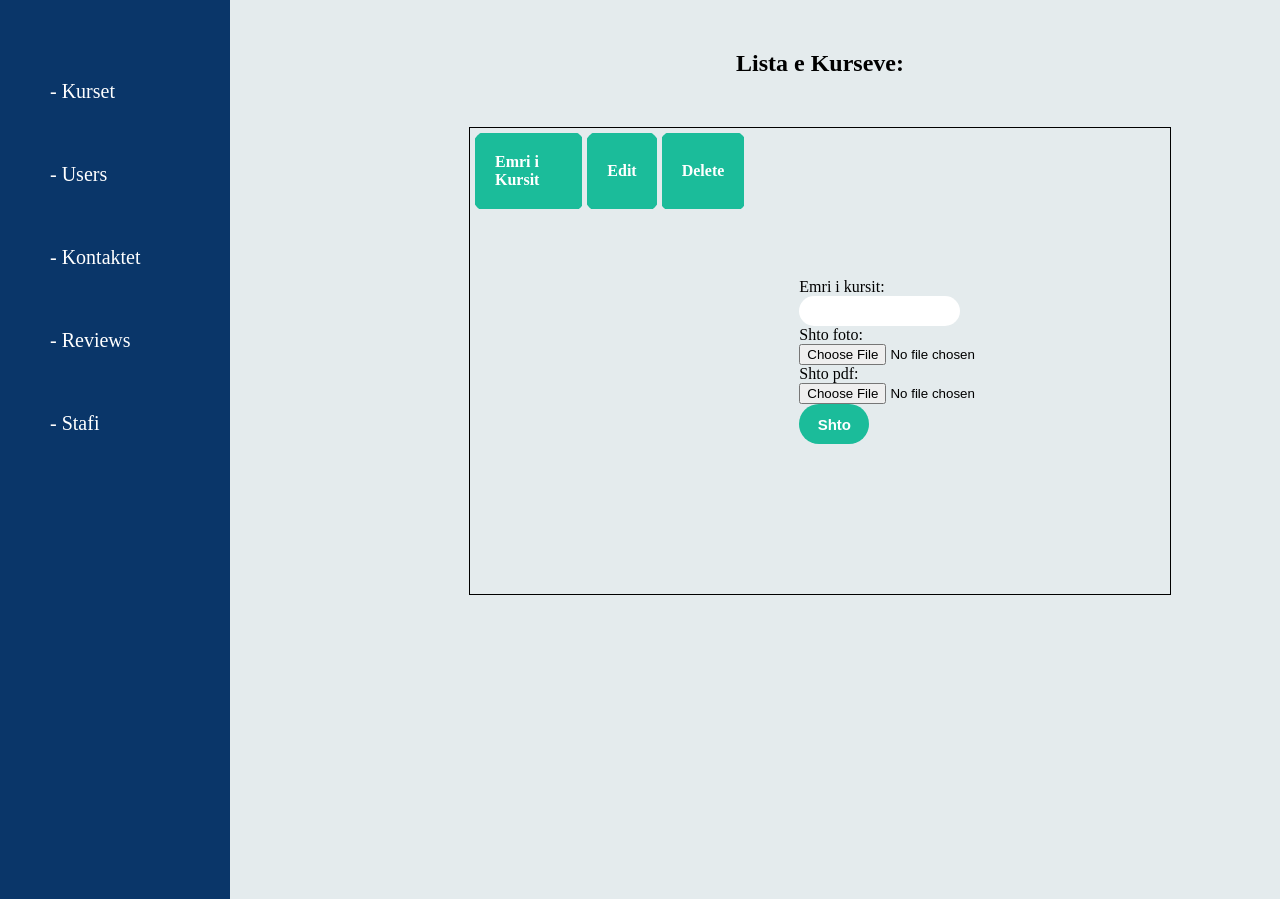
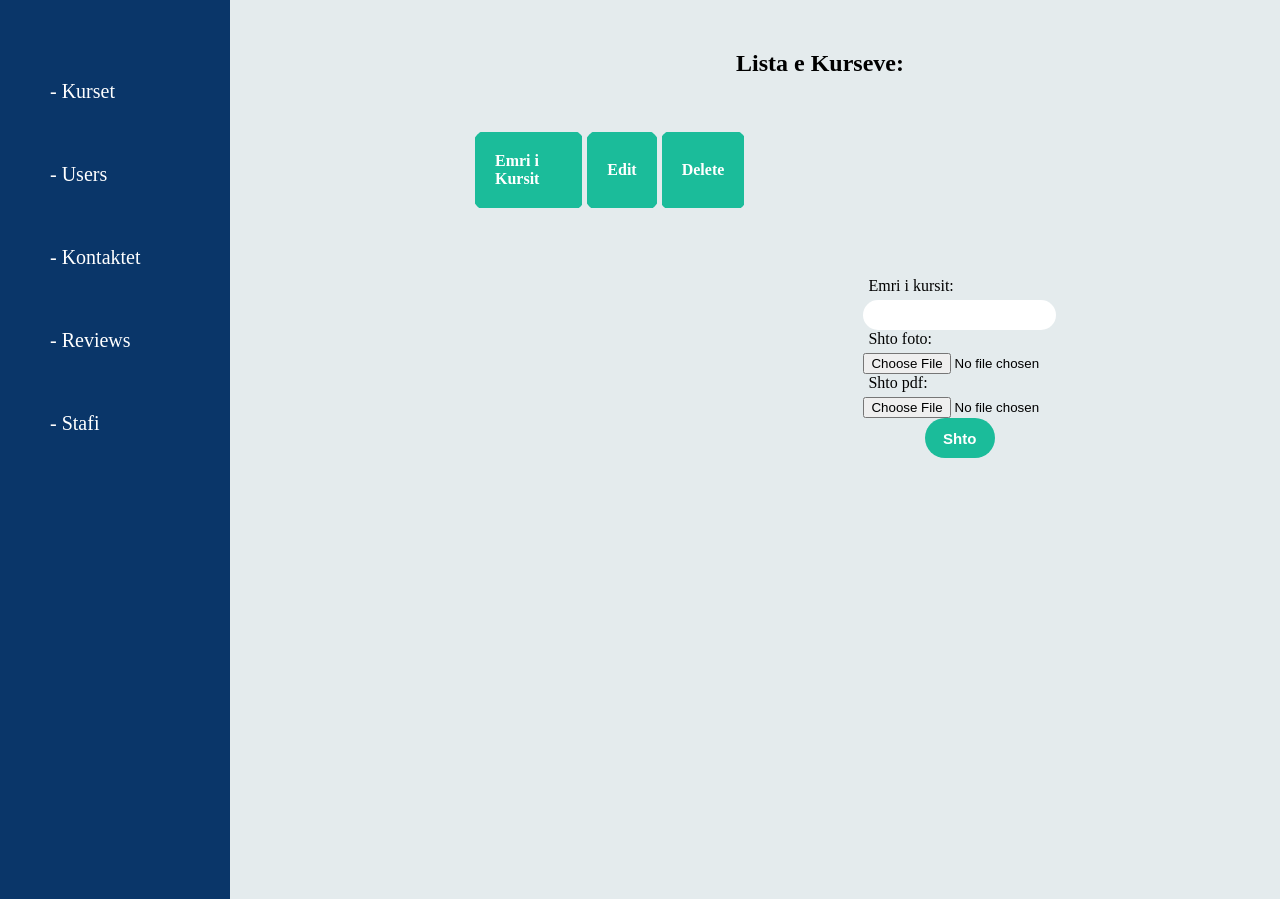
Before and after one commit to ringash/Meso-Online, a PHP site: page /settings.php in a window 1280 px wide. Shown: the part 81-980 px from the top of the page. Run offline with PHP 8.4, Linux system fonts and the light colour scheme; data that the repository does not hold is empty; some web fonts are replaced.

Commit message:
courses add frontend

```diff
--- a/Views/settings.php
+++ b/Views/settings.php
@@ -67,10 +67,14 @@ $staffList = $mapper3->getAllStaff();
                         <p>Emri i kursit:</p>
                         <input type="text" name="name" class="inpText" />
                     </div>
-                    <p>Shto foto:</p>
-                    <input type="file" name="image" />
-                    <p>Shto pdf:</p>
-                    <input type="file" name="pdf" />
+                    <div id="box2">
+                        <p>Shto foto:</p>
+                        <input type="file" name="image" />
+                    </div>
+                    <div id="box3">
+                        <p>Shto pdf:</p>
+                        <input type="file" name="pdf" />
+                    </div>
                     <button type="submit" name="addCourse-btn">Shto</button>
                 </form>
             </div>
--- a/css/settings-style.css
+++ b/css/settings-style.css
@@ -42,7 +42,6 @@ body {
 #boxWithAddOpt {
     width: 700px;
     display: flex;
-    border: 1px solid black;
 }
 
 #addCourseForm {
@@ -50,14 +49,24 @@ body {
     padding: 150px 50px;
     display: flex;
     justify-content: space-evenly;
+    align-items: center;
+}
+
+#addCourseForm div {
+    width: 60%;
+}
+
+#addCourseForm p {
+    padding-left: 5px;
+    padding-bottom: 5px;
 }
 
 .inpText {
-    width: 50%;
+    width: 100%;
     height: 30px;
     border: none;
     border-radius: 25px;
-    padding: 10px 20px;
+    padding: 10px 10px;
 }
 
 .inpText:focus {
```
